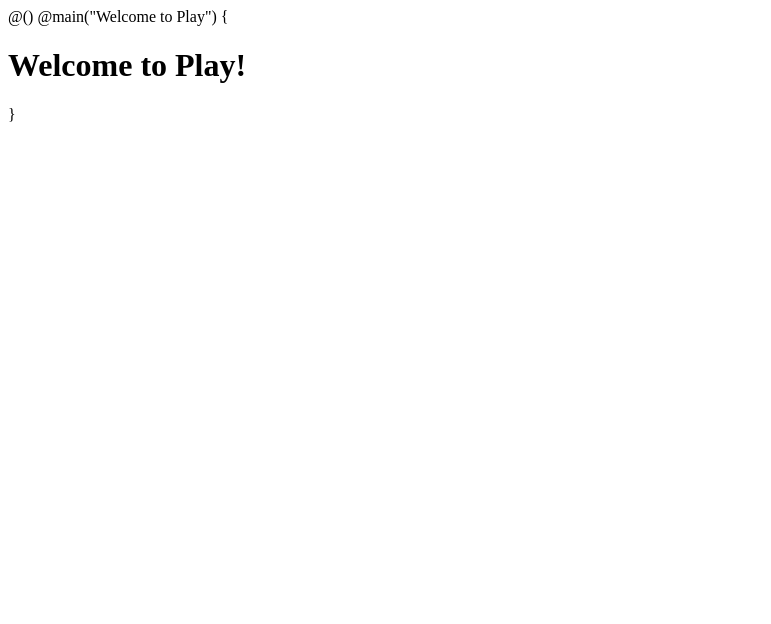
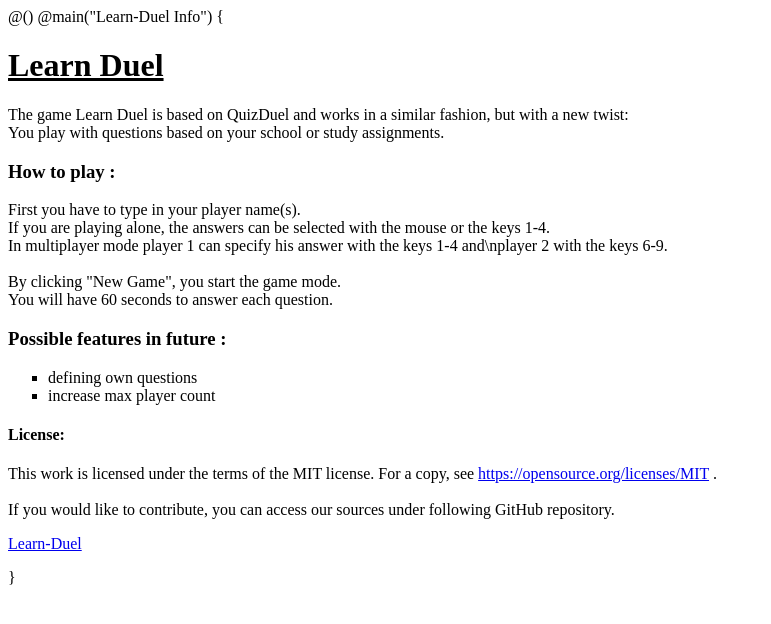
Before and after one commit to webbureaucrat/learn-duel-webApp, a plain HTML site: page learn-duel-webapp/app/views/index.scala.html in a window 1280 px wide. Shown: the whole page, without its empty margins (0-771 px from the left). Drawn offline with Linux system fonts and the light colour scheme.

Commit message:
Info page html

```diff
--- a/learn-duel-webapp/app/views/index.scala.html
+++ b/learn-duel-webapp/app/views/index.scala.html
@@ -1,5 +1,16 @@
 @()
 
-@main("Welcome to Play") {
-  <h1>Welcome to Play!</h1>
+@main("Learn-Duel Info") {
+  <h1><span style="text-decoration: underline;">Learn Duel</span></h1>
+          <p>The game Learn Duel is based on QuizDuel and works in a similar fashion, but with a new twist:<br />You play with questions based on your school or study assignments.</p>
+          <h3>How to play :</h3>
+          <p>First you have to type in your player name(s). <br />If you are playing alone, the answers can be selected with the mouse or the keys 1-4.<br />In multiplayer mode player 1 can specify his answer with the keys 1-4 and\nplayer 2 with the keys 6-9.<br /><br />By clicking "New Game", you start the game mode.<br />You will have 60 seconds to answer each question.</p>
+          <h3><strong>Possible features in future :</strong></h3>
+          <ul style="list-style-type: square;">
+            <li>defining own questions</li>
+            <li>increase max player count</li>
+          </ul>
+          <h4>License:</h4>
+          <p>This work is licensed under the terms of the MIT license. For a copy, see <a href="https://opensource.org/licenses/MIT">https://opensource.org/licenses/MIT</a> .<br /><br />If you would like to contribute, you can access our sources under following GitHub repository.</p>
+          <p><a href="https://github.com/webbureaucrat/learn-duel-webApp" target="_blank" rel="noopener">Learn-Duel</a></p>
 }
```
Also changed, not shown: learn-duel-webapp/app/views/game.PNG (added), 1 other file.
